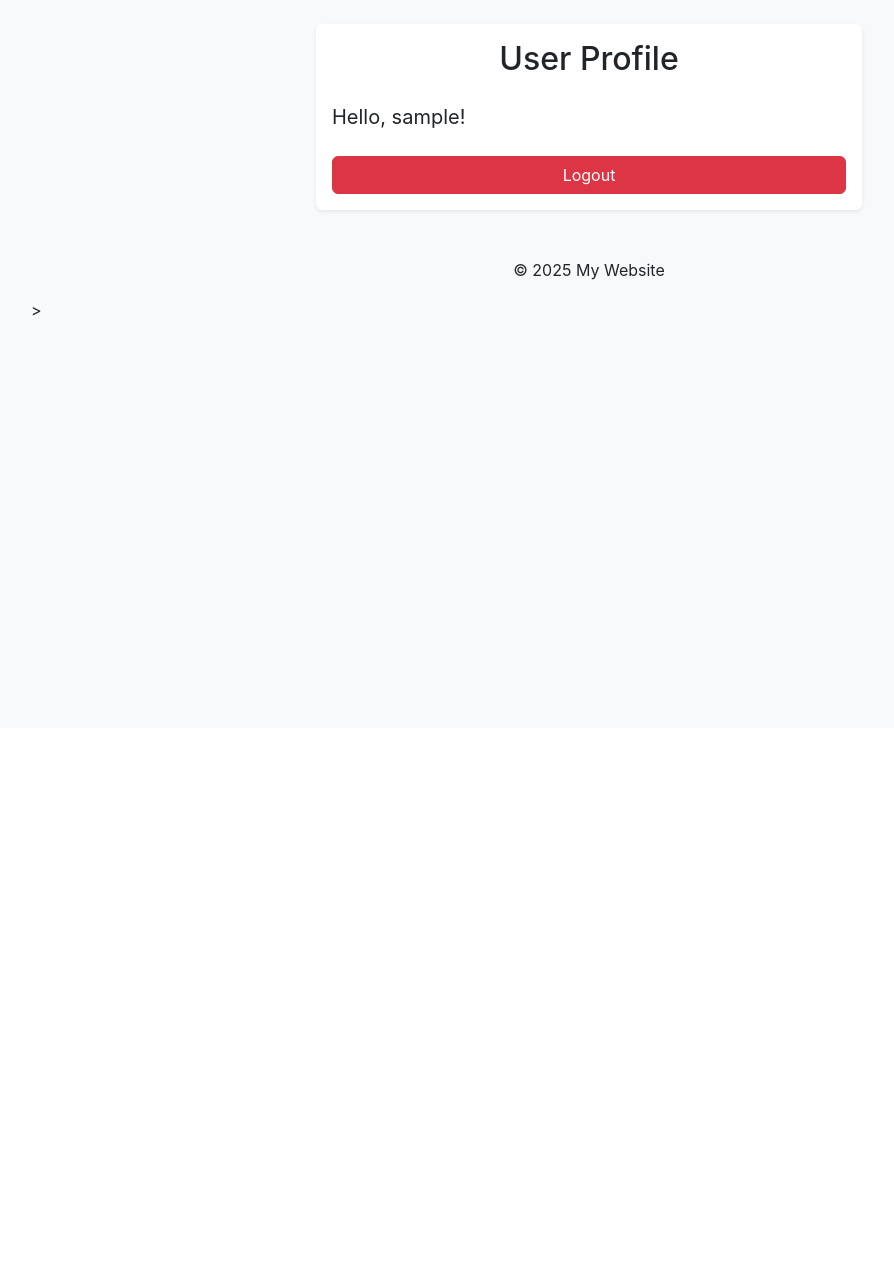
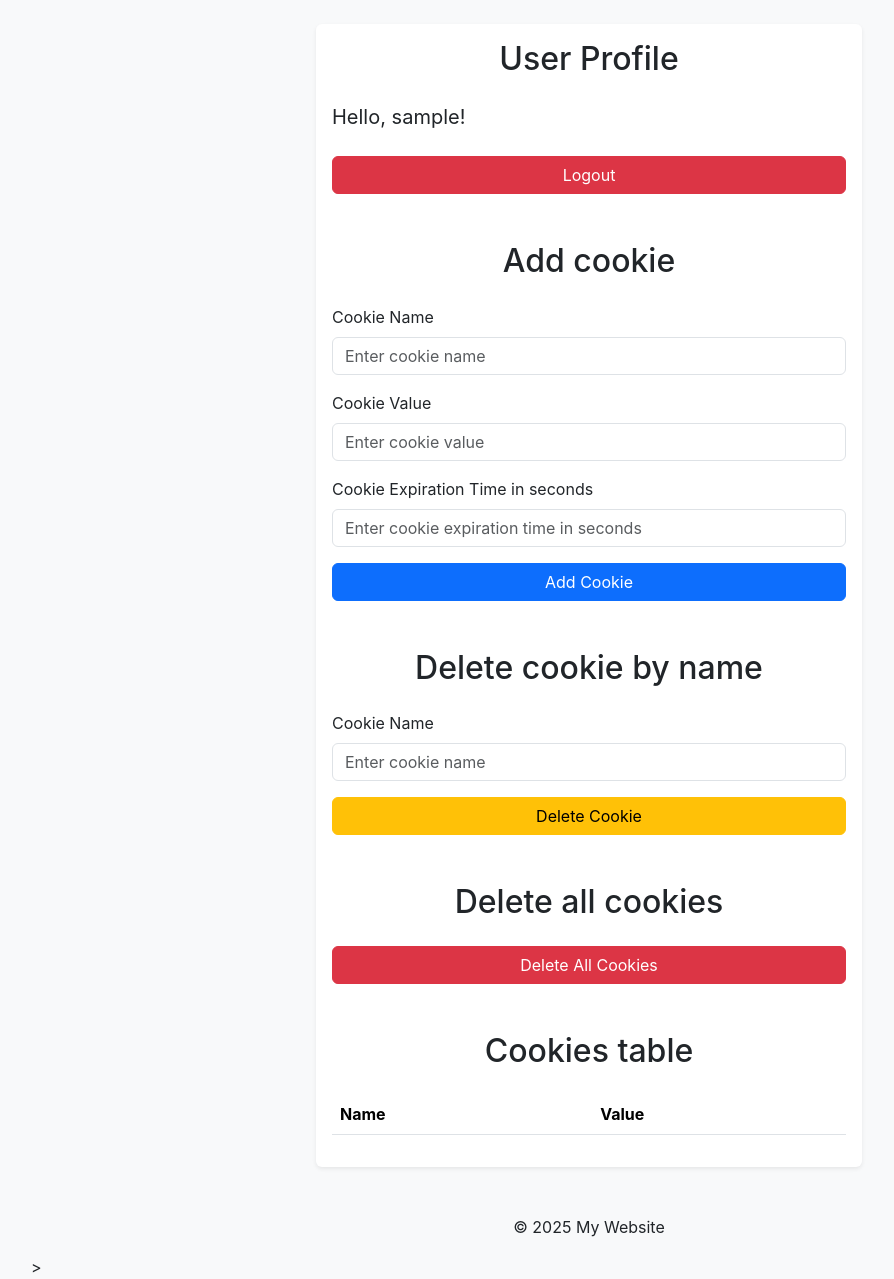
Before and after one commit to StepanNazar/flask_app_nazar, a Flask app: page /profile in a window 1280 px wide. Shown: the part 72-1351 px from the top of the page, without its empty margins (51-945 px from the left). Before the commit the page ends 388 px from the top, so only its background shows below. Run offline with Flask 3, Linux system fonts and the light colour scheme; the visitor is signed in with stand-in values (Sample User, id 1); lists and menus that the app fills with data are empty.

Commit message:
feat: add cookie management functionality to user profile

```diff
--- a/app/users/templates/profile.html
+++ b/app/users/templates/profile.html
@@ -1,5 +1,5 @@
 {% extends "base.html" %}
-{% block title %}Login{% endblock %}
+{% block title %}{{ username }}'s profile{% endblock %}
 
 {% block content %}
 <div class="row justify-content-center">
@@ -11,6 +11,57 @@
                 <div class="d-grid mt-4">
                     <a href="{{ url_for('users.logout') }}" class="btn btn-danger">Logout</a>
                 </div>
+                <h2 class="card-title text-center mt-5 mb-4">Add cookie</h2>
+                <form method="POST" action="{{ url_for('users.add_cookie') }}">
+                    <div class="mb-3">
+                        <label for="cookie_name" class="form-label">Cookie Name</label>
+                        <input type="text" class="form-control" id="cookie_name" name="cookie_name" placeholder="Enter cookie name" required>
+                    </div>
+                    <div class="mb-3">
+                        <label for="cookie_value" class="form-label">Cookie Value</label>
+                        <input type="text" class="form-control" id="cookie_value" name="cookie_value" placeholder="Enter cookie value" required>
+                    </div>
+                    <div class="mb-3">
+                        <label for="cookie_expires" class="form-label">Cookie Expiration Time in seconds</label>
+                        <input type="number" class="form-control" id="cookie_expires" name="cookie_expires" placeholder="Enter cookie expiration time in seconds">
+                    </div>
+                    <div class="d-grid">
+                        <button type="submit" class="btn btn-primary">Add Cookie</button>
+                    </div>
+                </form>
+                <h2 class="card-title text-center mt-5 mb-4">Delete cookie by name</h2>
+                <form method="POST" action="{{ url_for('users.delete_cookie') }}">
+                    <div class="mb-3">
+                        <label for="cookie_name" class="form-label">Cookie Name</label>
+                        <input type="text" class="form-control" id="cookie_name" name="cookie_name" placeholder="Enter cookie name" required>
+                    </div>
+                    <div class="d-grid">
+                        <button type="submit" class="btn btn-warning">Delete Cookie</button>
+                    </div>
+                </form>
+                <h2 class="card-title text-center mt-5 mb-4">Delete all cookies</h2>
+                <form method="POST" action="{{ url_for('users.delete_all_cookies') }}">
+                    <div class="d-grid">
+                        <button type="submit" class="btn btn-danger">Delete All Cookies</button>
+                    </div>
+                </form>
+                <h2 class="card-title text-center mt-5 mb-4">Cookies table</h2>
+                <table class="table table-striped">
+                    <thead>
+                        <tr>
+                            <th>Name</th>
+                            <th>Value</th>
+                        </tr>
+                    </thead>
+                    <tbody>
+                    {% for cookie, value in request.cookies.items() %}
+                        <tr>
+                            <td>{{ cookie }}</td>
+                            <td>{{ value }}</td>
+                        </tr>
+                    {% endfor %}
+                    </tbody>
+                </table>
             </div>
         </div>
     </div>
--- a/app/users/views.py
+++ b/app/users/views.py
@@ -1,4 +1,12 @@
-from flask import render_template, request, redirect, url_for, flash, session
+from flask import (
+    render_template,
+    request,
+    redirect,
+    url_for,
+    flash,
+    session,
+    make_response,
+)
 from . import users_bp
 
 
@@ -39,3 +47,38 @@ def profile():
         return render_template("profile.html", username=session["username"])
     flash("Please login first!", "danger")
     return redirect(url_for("users.login"))
+
+@users_bp.route("/add-cookie", methods=["POST"])
+def add_cookie():
+    cookie_name = request.form.get("cookie_name")
+    cookie_value = request.form.get("cookie_value")
+    cookie_expires = request.form.get("cookie_expires")
+    response = make_response(redirect(url_for("users.profile")))
+    if cookie_name and cookie_value and cookie_expires:
+        if cookie_name in request.cookies.keys():
+            flash(f"Cookie '{cookie_name}' already exists!", "warning")
+        else:
+            response.set_cookie(cookie_name, cookie_value, max_age=int(cookie_expires))
+            flash(f"Cookie '{cookie_name}' added!", "success")
+    else:
+        flash("Please fill out the form!", "danger")
+    return response
+
+@users_bp.route("/delete-cookie", methods=["POST"])
+def delete_cookie():
+    cookie_name = request.form.get("cookie_name")
+    response = make_response(redirect(url_for("users.profile")))
+    if cookie_name:
+        response.delete_cookie(cookie_name)
+        flash(f"Cookie '{cookie_name}' deleted!", "success")
+    else:
+        flash("Please fill out the form!", "danger")
+    return response
+
+@users_bp.route("/delete-cookies", methods=["POST"])
+def delete_all_cookies():
+    response = make_response(redirect(url_for("users.profile")))
+    for cookie_name in request.cookies.keys():
+        response.delete_cookie(cookie_name)
+    flash("All cookies deleted!", "success")
+    return response
```
